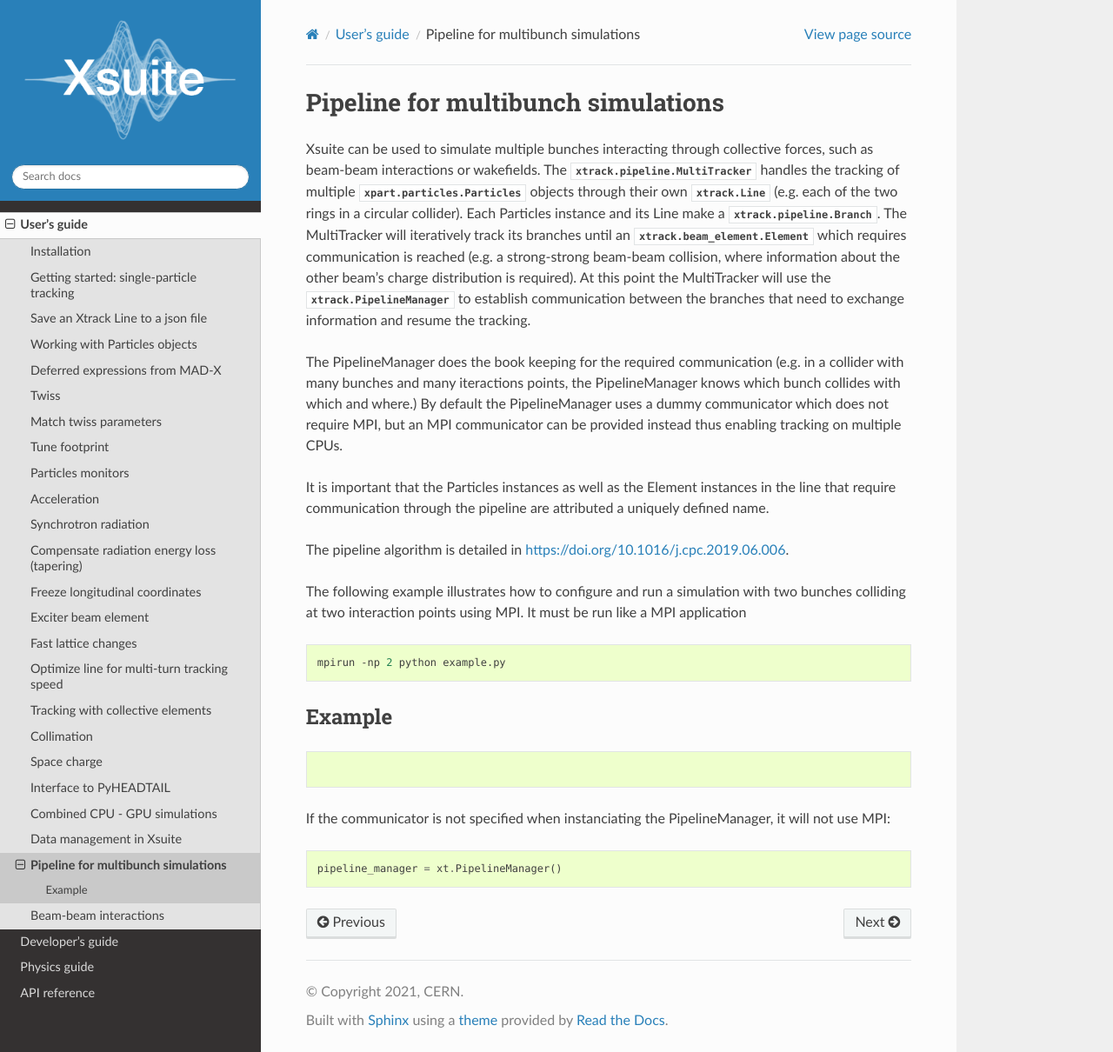
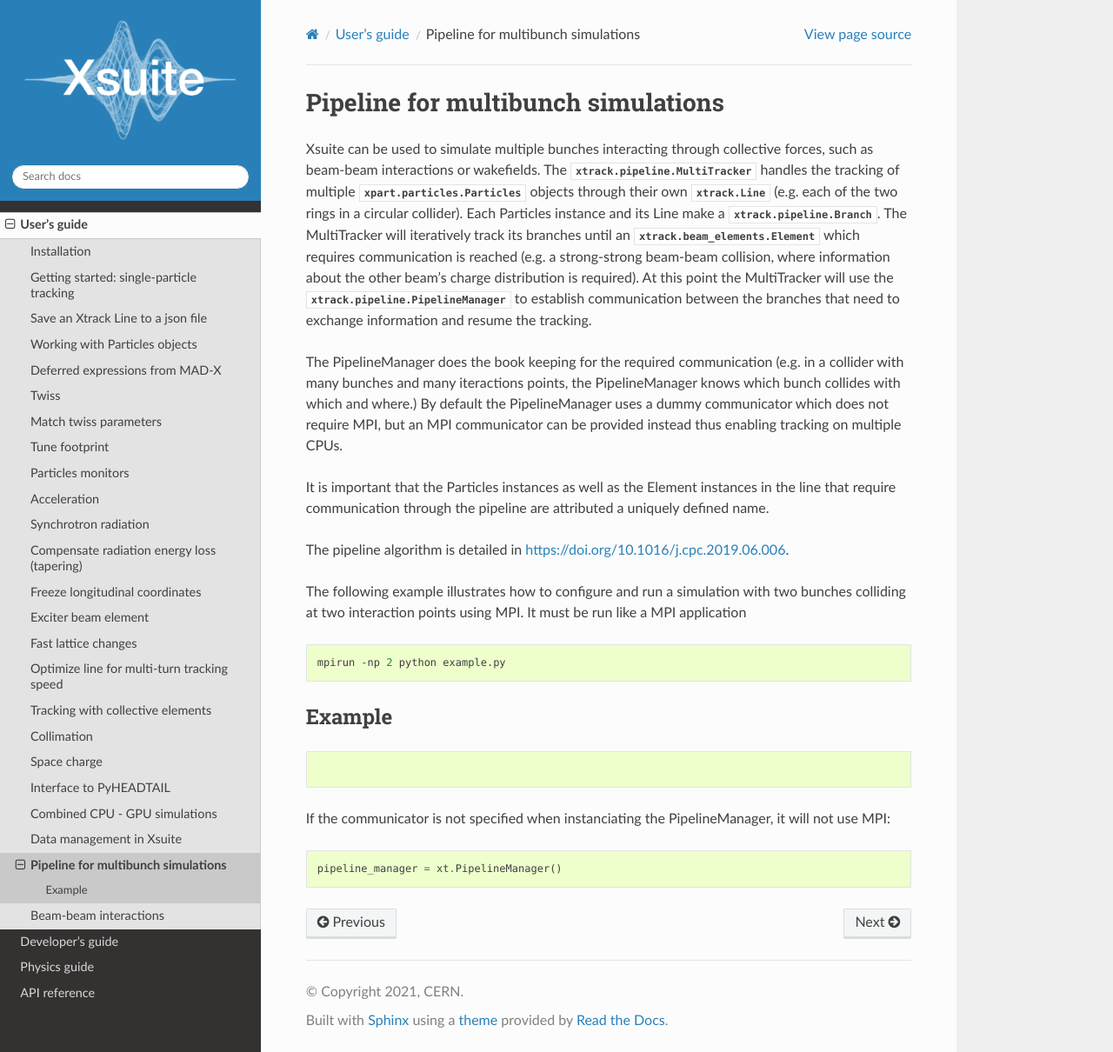
Before and after one commit to xsuite/xsuite, a Sphinx documentation site: the page built from docs/pipeline.rst, in a window 1280 px wide and 1210 px high. Shown: the whole window at 87% size. Built offline with Sphinx 7.4.7 and the Read the Docs theme 2.0.0, drawn with Linux system fonts in a browser that asks for light colours.

Commit message:
Update pipeline.rst

```diff
--- a/docs/pipeline.rst
+++ b/docs/pipeline.rst
@@ -2,7 +2,7 @@
 Pipeline for multibunch simulations
 ============
 
-Xsuite can be used to simulate multiple bunches interacting through collective forces, such as beam-beam interactions or wakefields. The :class:`xtrack.pipeline.MultiTracker` handles the tracking of multiple :class:`xpart.particles.Particles` objects through their own :class:`xtrack.Line` (e.g. each of the two rings in a circular collider). Each Particles instance and its Line make a :class:`xtrack.pipeline.Branch`. The MultiTracker will iteratively track its branches until an :class:`xtrack.beam_element.Element` which requires communication is reached (e.g. a strong-strong beam-beam collision, where information about the other beam's charge distribution is required). At this point the MultiTracker will use the :class:`xtrack.PipelineManager` to establish communication between the branches that need to exchange information and resume the tracking.
+Xsuite can be used to simulate multiple bunches interacting through collective forces, such as beam-beam interactions or wakefields. The :class:`xtrack.pipeline.MultiTracker` handles the tracking of multiple :class:`xpart.particles.Particles` objects through their own :class:`xtrack.Line` (e.g. each of the two rings in a circular collider). Each Particles instance and its Line make a :class:`xtrack.pipeline.Branch`. The MultiTracker will iteratively track its branches until an :class:`xtrack.beam_elements.Element` which requires communication is reached (e.g. a strong-strong beam-beam collision, where information about the other beam's charge distribution is required). At this point the MultiTracker will use the :class:`xtrack.pipeline.PipelineManager` to establish communication between the branches that need to exchange information and resume the tracking.
 
 The PipelineManager does the book keeping for the required communication (e.g. in a collider with many bunches and many iteractions points, the PipelineManager knows which bunch collides with which and where.) By default the PipelineManager uses a dummy communicator which does not require MPI, but an MPI communicator can be provided instead thus enabling tracking on multiple CPUs.
 
```
